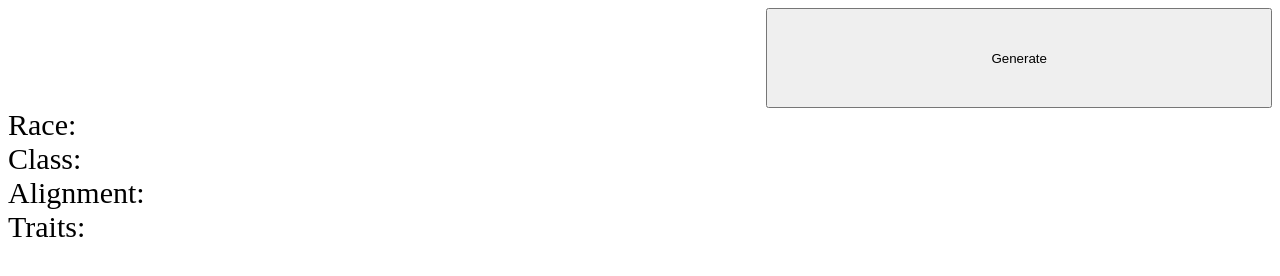
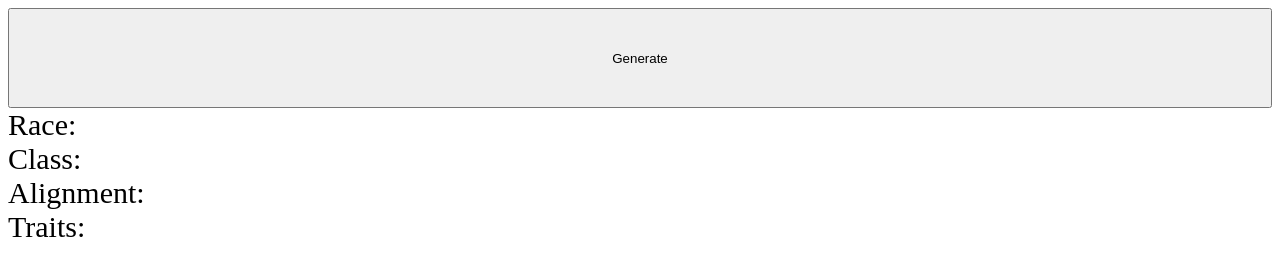
Before and after one commit to RICHicken/DNDCharacterGenerator, a plain HTML site: page index.html in a window 1280 px wide. Drawn offline with Linux system fonts and the light colour scheme.

Commit message:
changed button again

```diff
--- a/index.html
+++ b/index.html
@@ -16,20 +16,22 @@
         .button {
             margin: auto;
             position: relative;
-            left: 60%;
-            width: 40%;
+            float: left;
+            width: 100%;
             height: 100px;
         }
     </style>
-
 
 </head>
 
 <body>
     <script src="generator.js"></script>
 
+
+    <div>
         <button class="button" onclick="startGenerate()">Generate</button>
-
+    </div>
+        <div>
             <div>
                 <span style="font-size: 30px">Race: </span>
                 <span style="font-size: 20px" , id="race"></span>
@@ -53,6 +55,11 @@
             </div>
 
 
+    </div>
+
+
+
+
 
 </body>
 
```
Lines whose indentation alone changed are shown as unchanged.
